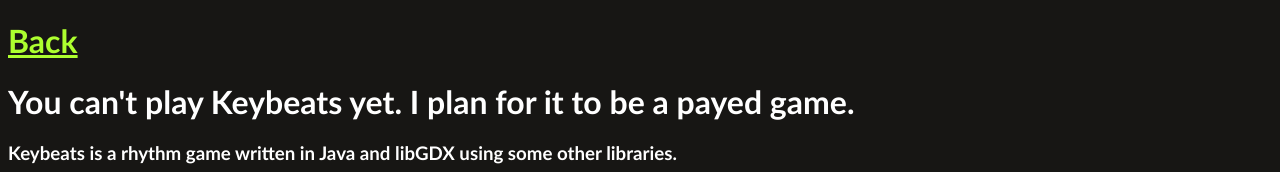
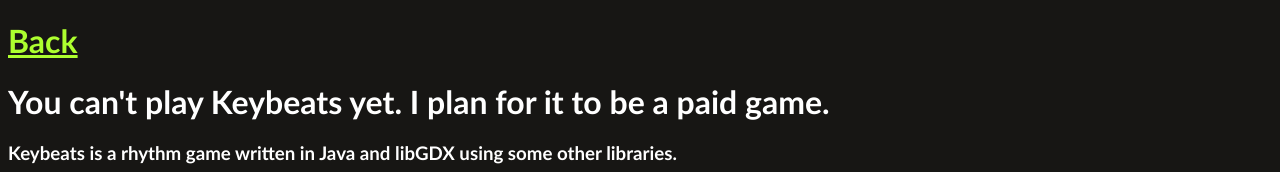
Before and after one commit to jthecoder12/jthecoder12.github.io, a plain HTML site: page projects/keybeats.html in a window 1280 px wide. Shown: the top 172 px of the page. Drawn offline with Linux system fonts and the light colour scheme.

Commit message:
Word usage

```diff
--- a/projects/keybeats.html
+++ b/projects/keybeats.html
@@ -9,7 +9,7 @@
 </head>
 <body>
     <h1><a href=".">Back</a></h1>
-    <h1>You can't play Keybeats yet. I plan for it to be a payed game.</h1>
+    <h1>You can't play Keybeats yet. I plan for it to be a paid game.</h1>
     <h3>Keybeats is a rhythm game written in Java and libGDX using some other libraries.</h3>
     <h2>Images:</h2>
     <img src="../assets/images/Keybeats/keybeatsicon.png" alt="The Keybeats icon." width="250">
```
